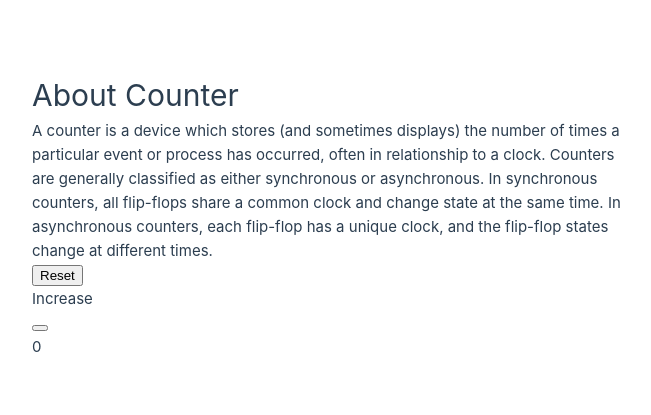
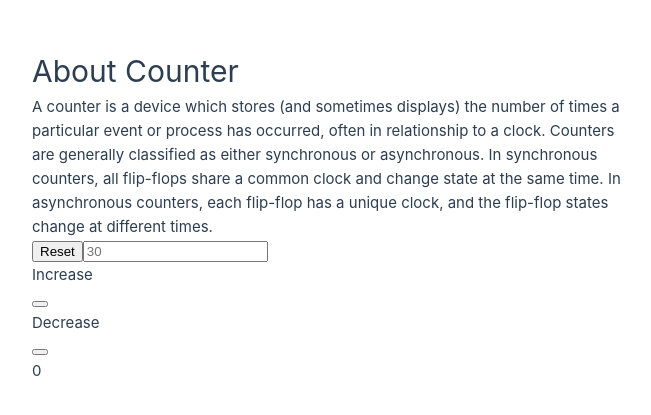
Before and after one commit to dejmartins/counter, a Vue app: page /counter in a window 1280 px wide. Shown: the part 185-600 px from the top of the page, without its empty margins (0-651 px from the left). Built offline with nearby package versions, Linux system fonts and the light colour scheme.

Commit message:
basic functionalities

```diff
--- a/src/composables/counter.js
+++ b/src/composables/counter.js
@@ -3,7 +3,7 @@ import { ref, onMounted } from "vue";
 export function counter() {
   const count = ref(0);
 
-  const increment = (val) => {
+  const increment = () => {
     count.value++;
   };
 
@@ -14,8 +14,28 @@ export function counter() {
   };
 
   const reset = () => {
-    while (count.value > 0) {
-      count.value--;
+    var input = document.getElementsByTagName("input");
+
+    if (input[0].value === "") {
+      input = 0;
+    } else {
+      input = Number(input[0].value);
+    }
+
+    if (input < count.value) {
+      var refresh = setInterval(() => {
+        decrement();
+        if (count.value == input) {
+          clearInterval(refresh);
+        }
+      }, 30);
+    } else if (input > count.value) {
+      var refresh = setInterval(() => {
+        increment();
+        if (count.value == input) {
+          clearInterval(refresh);
+        }
+      }, 30);
     }
   };
 
--- a/src/store/index.js
+++ b/src/store/index.js
@@ -1,7 +1,6 @@
 import { createStore } from "vuex";
 import { counter } from "../composables/counter";
 
-// Vue.use(VueX);
 const { count, increment, decrement, reset } = counter();
 const store = createStore({
   state: {
@@ -18,6 +17,14 @@ const store = createStore({
     increment({ commit }) {
       commit("increment");
     },
+
+    decrement({ commit }) {
+      commit("decrement");
+    },
+
+    reset({ commit }) {
+      commit("reset");
+    },
   },
 
   getters: {
--- a/src/views/Home.vue
+++ b/src/views/Home.vue
@@ -7,11 +7,12 @@
                  Counters are generally classified as either synchronous or asynchronous.
                  In synchronous counters, all flip-flops share a common clock and change state at the same time.
                  In asynchronous counters, each flip-flop has a unique clock, and the flip-flop states change at different times.</p>
-                 <button>Reset</button>
-                 <!-- <input /> -->
+                 <button @click="reset" >Reset</button>
+                 <input placeholder="30" type="number"/>
         </div>
         <div>
             <Button title="Increase" :onClick="increment"/>
+            <Button title="Decrease" :onClick="decrement"/>
             <p>{{ count }}</p>
         </div>
     </div>
@@ -28,16 +29,26 @@ export default {
         count(){
             return this.$store.state.count
         },
-
-        doubleCount(){
-            return this.$store.getters.doubleCount
-        }
     },
 
     methods: {
         increment(){
             this.$store.dispatch("increment")
-        }
+        },
+        decrement(){
+            this.$store.dispatch("decrement")
+        },
+        reset(){
+            this.$store.dispatch("reset")
+        },
     }
 };
 </script>
+
+<style scoped>
+input::-webkit-outer-spin-button,
+input::-webkit-inner-spin-button {
+  -webkit-appearance: none;
+  margin: 0;
+}
+</style>
```
